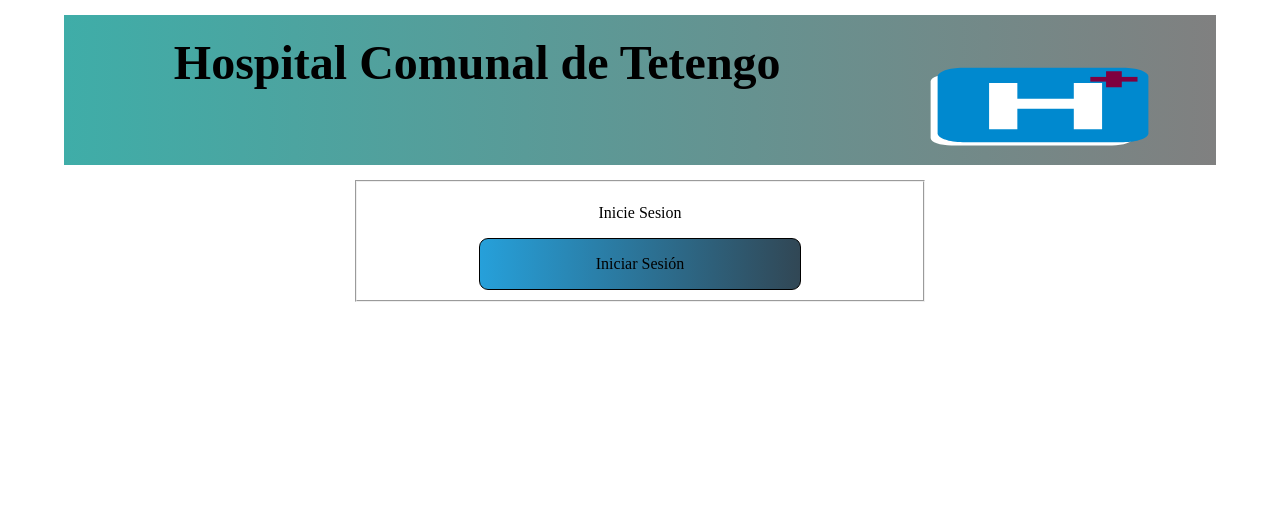
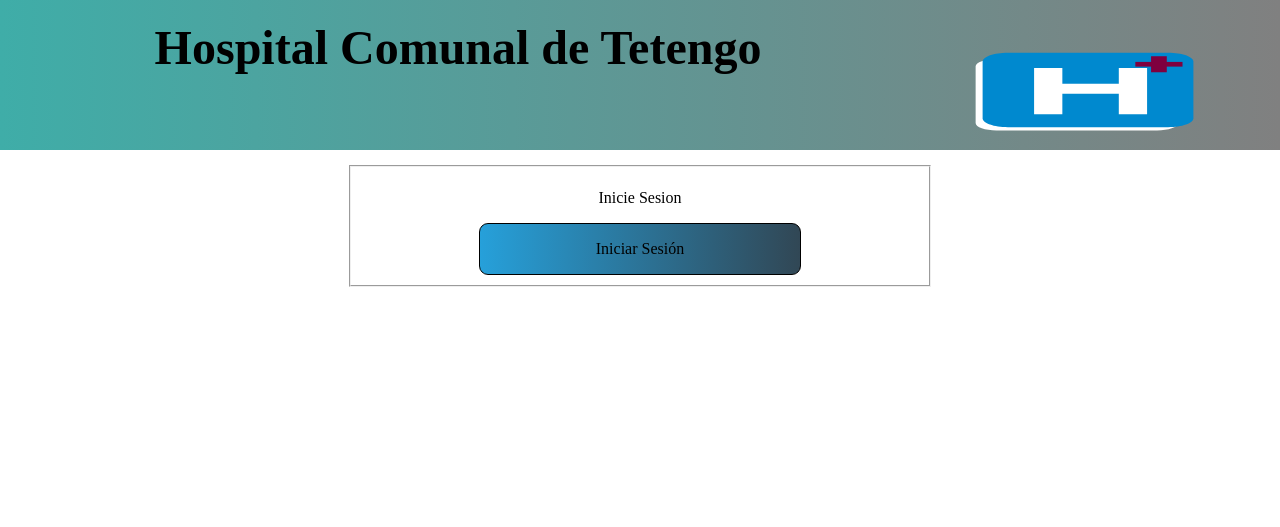
Before and after one commit to JuanAdasme/DAI5501_Examen, a PHP site: page / in a window 1280 px wide; the page is wider, and only the part inside the window is pictured. Shown: the top 527 px of that part. Run offline with PHP 8.4, Linux system fonts and the light colour scheme.

Commit message:
add changes

```diff
--- a/frontend/agregarUsuario.php
+++ b/frontend/agregarUsuario.php
@@ -50,7 +50,7 @@ if ($_SERVER['REQUEST_METHOD'] === 'GET') {
                                 <input type="password" name="claveUsuario" required >
                             </div>
                             <div class="campoFormulario">
-                                <label for="confirmarClave">Clave Usuario:</label>
+                                <label for="confirmarClave">Confirmar Clave Usuario:</label>
                                 <input type="password" name="confirmarClave" required >
                             </div>
                             <div class="campoFormulario">
@@ -70,7 +70,7 @@ if ($_SERVER['REQUEST_METHOD'] === 'GET') {
                             </div>
                             <div class="campoFormulario">
                                 <label for="fechaRegistro">Fecha de Registro:</label>
-                                <input type="date" name="fechaRegistro" value="<?= date('Y-m-d'); ?>" readonly >
+                                <input type="date" name="fechaRegistro" value="<?= date('Y-m-d'); ?>" readonly  style="width: 250px;">
                             </div>
                         </div><br>
 
--- a/frontend/index.php
+++ b/frontend/index.php
@@ -11,9 +11,10 @@
 
     </head>
     <body>
-        <div id="vista">
+        <div class="vista">
 
             <?php include_once __DIR__.'/header.php'; ?>
+            <div class="vista">
             <fieldset style="width: 450px;">
              <div id="contenidoIndex" style="align-content: center;">
                <p>Inicie Sesion</p>
@@ -23,7 +24,7 @@
 
                </div>
              </fieldset>
-
+           </div>
             <?php include_once __DIR__.'/footer.php'; ?>
 
         </div>
--- a/frontend/login.php
+++ b/frontend/login.php
@@ -18,11 +18,11 @@ if(isset($_SESSION['id'])) {
 
     </head>
     <body>
-        <div id="vista">
+        <div class="vista">
 
             <?php include_once __DIR__.'/header.php'; ?>
 
-            <div id="vista">
+            <div class="vista">
 
                 <form id="formLogin" action="../backend/procesar-login.php" method="POST">
                     <fieldset style="width: 450px;">
```
